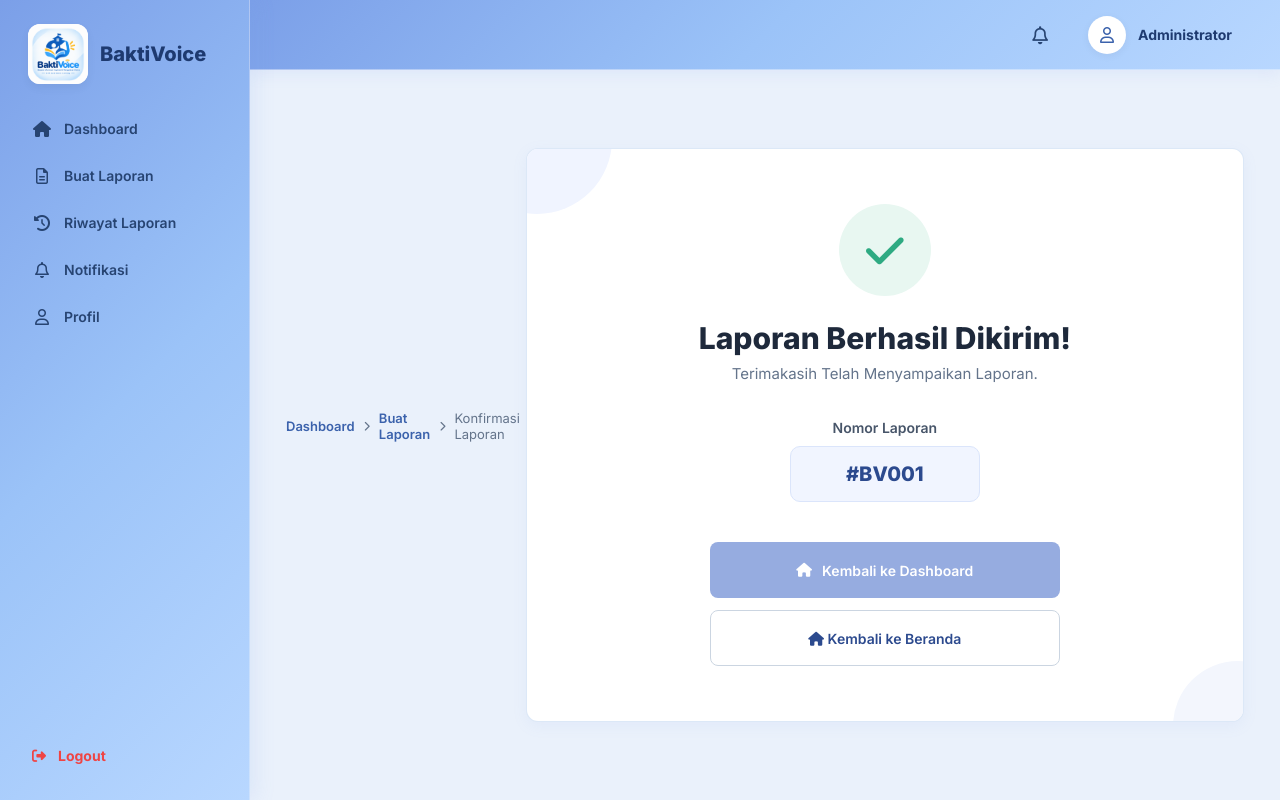
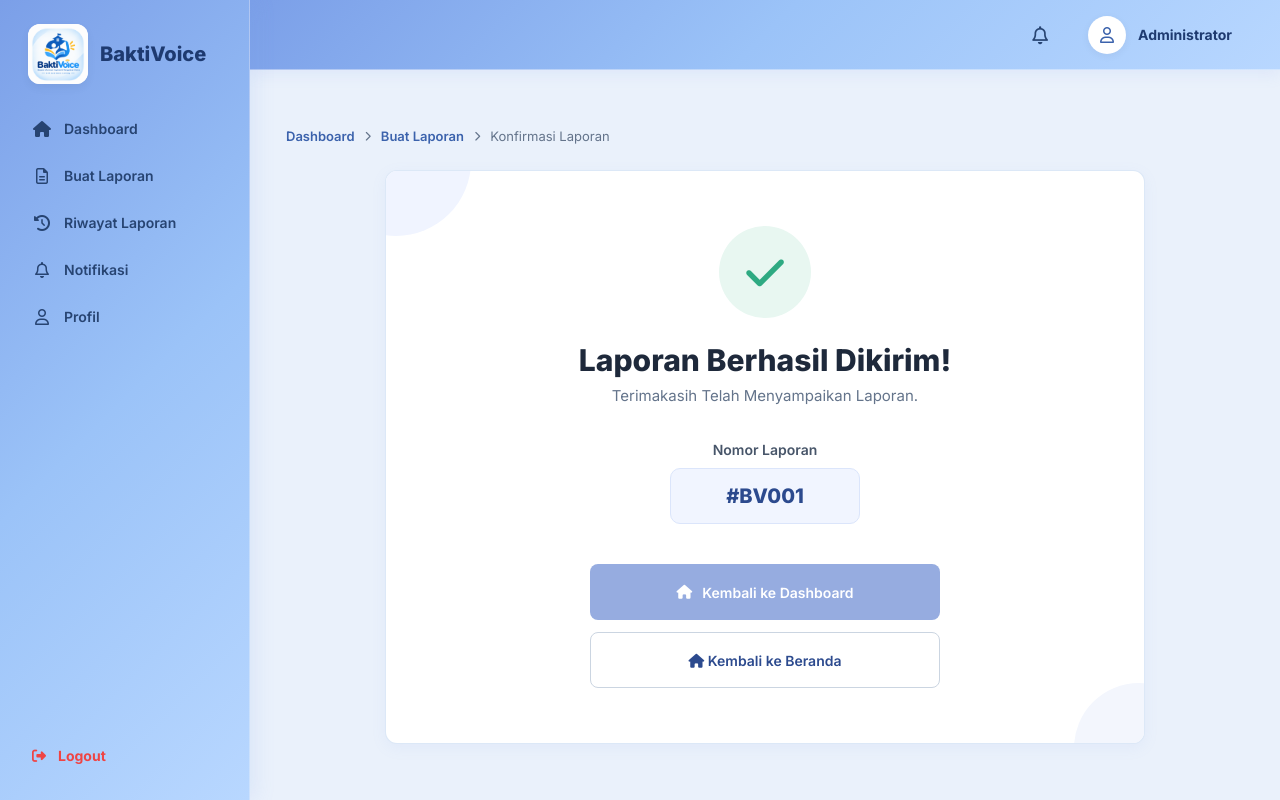
Before and after one commit to keisyaputriacc123-svg/BaktiVoice, a Laravel app: page /konfirmasi_laporan in a window 1280 px wide. Run offline with Laravel 12, Linux system fonts and the light colour scheme; a user stored in the database is signed in; data comes from the database, SQL or seed files in the repository; data that the repository does not hold is empty; parts of the project's set-up code (start-up, migrations or seed data) failed here and were passed over.

Commit message:
fix (cr-skkni6): perbaikan tampilan breadcrumb konfirmasi laporan

```diff
--- a/BaktiVoice/resources/views/konfirmasi_laporan.blade.php
+++ b/BaktiVoice/resources/views/konfirmasi_laporan.blade.php
@@ -919,6 +919,38 @@
             text-decoration: none;
             font-weight: 600;
         }
+
+/* PERBAIKAN BREADCRUMB KONFIRMASI */
+.content {
+    flex-direction: column !important;
+    align-items: stretch !important;
+    justify-content: center !important;
+}
+
+.content > .breadcrumb {
+    width: 100%;
+    max-width: 1024px;
+    margin: 0 auto 24px;
+    display: flex;
+    flex-wrap: wrap;
+    align-items: center;
+    gap: 10px;
+    line-height: 1.6;
+}
+
+.content > .confirmation-wrapper {
+    width: 100%;
+    max-width: 760px;
+    margin: 0 auto;
+}
+
+@media (max-width: 768px) {
+    .content > .breadcrumb {
+        gap: 7px;
+        font-size: 12px;
+        margin-bottom: 20px;
+    }
+}
 </style>
 
 </head>
```
